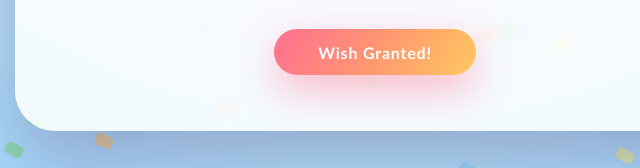
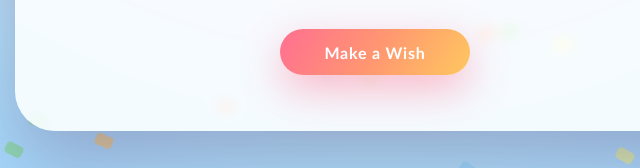
Before and after one commit to consequentlyvaluable/LaurensBirthday, a plain HTML site: page index.html in a window 1280 px wide. Both pictures are taken after a click on the link "Make a Wish". Shown: the part 572-740 px from the top of the page, 265-905 px from the left. Drawn offline with Linux system fonts and the light colour scheme.

Commit message:
Fix sparkle animation and reset wish button

```diff
--- a/index.html
+++ b/index.html
@@ -161,12 +161,31 @@
       letter-spacing: 0.05em;
       text-decoration: none;
       box-shadow: 0 15px 40px rgba(255, 105, 135, 0.45);
-      transition: transform 0.3s ease, box-shadow 0.3s ease;
+      transition: transform 0.3s ease, box-shadow 0.3s ease, filter 0.3s ease;
+      position: relative;
+      overflow: visible;
     }
 
     .cta-button:hover {
       transform: translateY(-4px) scale(1.02);
       box-shadow: 0 22px 48px rgba(255, 105, 135, 0.6);
+    }
+
+    .cta-button[disabled] {
+      filter: grayscale(0.2) brightness(0.9);
+      cursor: not-allowed;
+      box-shadow: 0 10px 28px rgba(255, 105, 135, 0.3);
+    }
+
+    .cta-button .sparkle {
+      position: absolute;
+      top: -40px;
+      left: 50%;
+      transform: translateX(-50%);
+      font-size: 3rem;
+      pointer-events: none;
+      animation: sparkle 1.8s ease-out forwards;
+      filter: drop-shadow(0 0 8px rgba(255, 255, 255, 0.7));
     }
 
     @media (max-width: 600px) {
@@ -218,24 +237,31 @@
     function makeAWish(event) {
       event.preventDefault();
       const button = event.currentTarget;
+      if (button.disabled) {
+        return;
+      }
+
+      const originalText = button.dataset.originalText || button.textContent;
+      button.dataset.originalText = originalText;
       button.textContent = 'Wish in progress...';
       button.disabled = true;
-      button.style.cursor = 'not-allowed';
 
       const sparkle = document.createElement('div');
-      sparkle.style.position = 'absolute';
-      sparkle.style.top = '-40px';
-      sparkle.style.left = '50%';
-      sparkle.style.transform = 'translateX(-50%)';
-      sparkle.style.fontSize = '3rem';
-      sparkle.style.animation = 'sparkle 1.8s ease-out forwards';
+      sparkle.className = 'sparkle';
       sparkle.textContent = '✨';
-      button.parentElement.appendChild(sparkle);
+      button.appendChild(sparkle);
+
+      const resetDelay = 2600;
 
       setTimeout(() => {
+        sparkle.remove();
         button.textContent = 'Wish Granted!';
-        sparkle.remove();
       }, 1800);
+
+      setTimeout(() => {
+        button.textContent = originalText;
+        button.disabled = false;
+      }, resetDelay);
     }
 
     const style = document.createElement('style');
```
